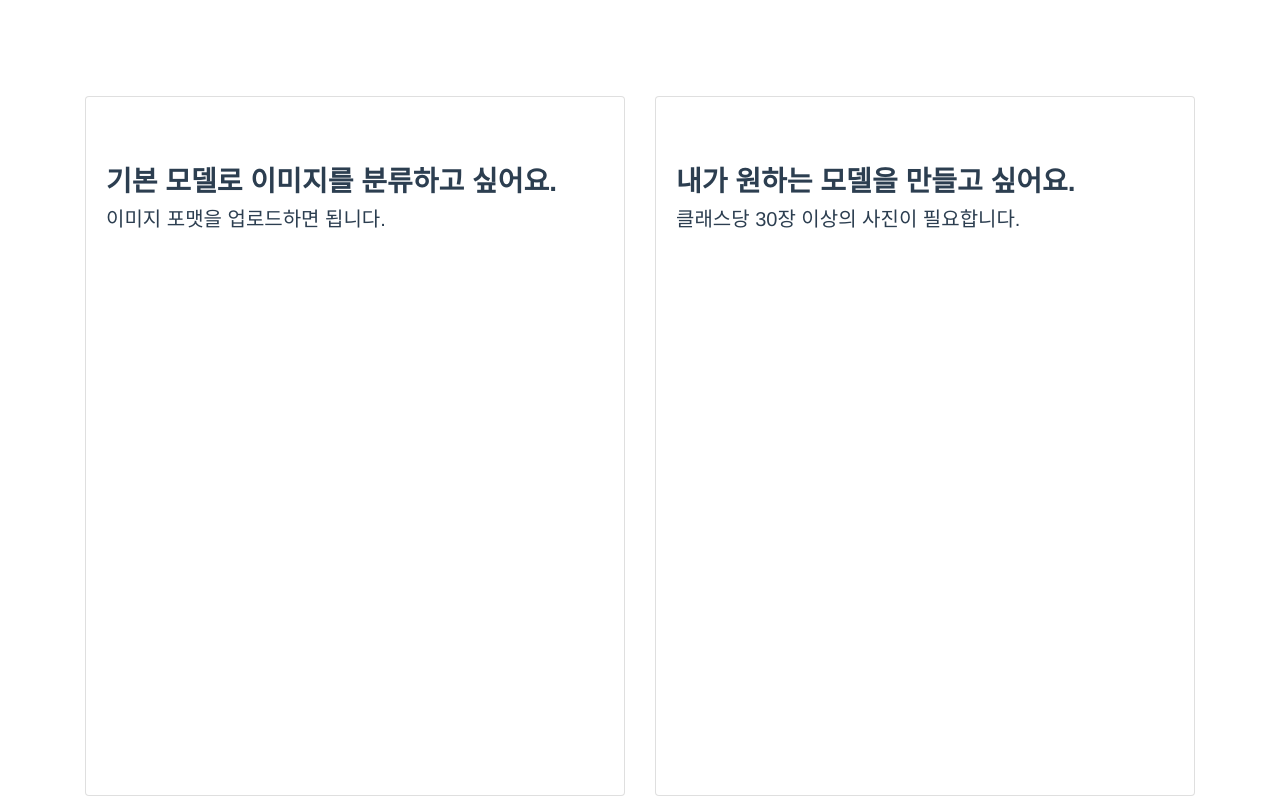
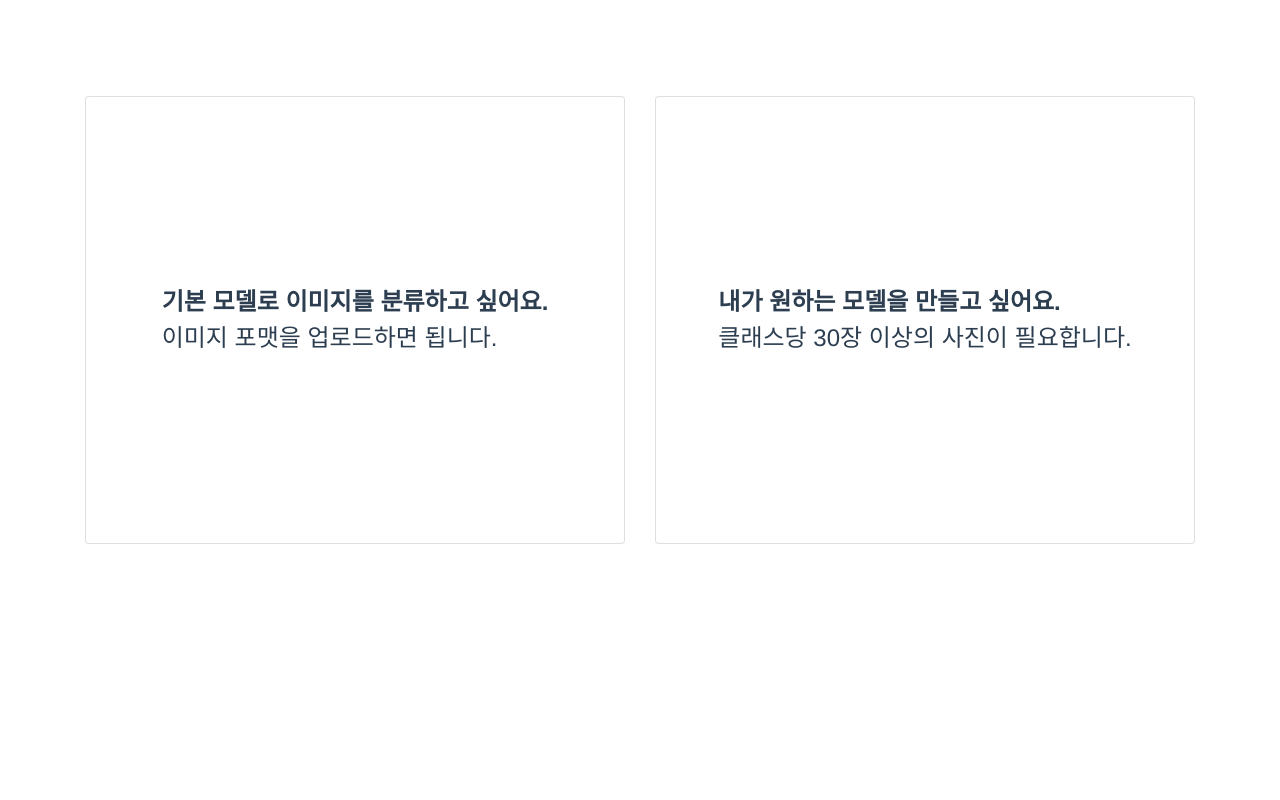
Before and after one commit to dnfwlxo11/everyCanAI, a Vue app in the folder client/: page / in a window 1280 px wide. Built offline with nearby package versions, Linux system fonts and the light colour scheme.

Commit message:
edit: layout bug fixed

```diff
--- a/client/package.json
+++ b/client/package.json
@@ -7,6 +7,7 @@
     "build": "vue-cli-service build"
   },
   "dependencies": {
+    "axios": "^0.24.0",
     "core-js": "^3.6.5",
     "vue": "^2.6.11",
     "vue-router": "^3.2.0"
--- a/client/src/views/Home.vue
+++ b/client/src/views/Home.vue
@@ -1,20 +1,20 @@
 <template>
   <div class="home">
-    <div class="container pt-5 pb-5 mt-5 mb-5">
-      <div class="row">
-        <div class="col-md-6">
-          <div class="card basic" @click="$router.push({path: 'inference'})">
-            <div class="card-body text-left mt-5">
-              <h3><strong>기본 모델로 이미지를 분류하고 싶어요.</strong></h3>
-              <h5>이미지 포맷을 업로드하면 됩니다.</h5>
+    <div class="container pt-5 pb-5 mt-5 mb-5 h-100">
+      <div class="row h-100">
+        <div class="col-md-6 mb-3">
+          <div class="card d-flex align-items-center justify-content-center basic" @click="$router.push({path: 'inference'})">
+            <div class="text-left">
+              <strong>기본 모델로 이미지를 분류하고 싶어요.</strong><br>
+              이미지 포맷을 업로드하면 됩니다.
             </div>
           </div>
         </div>
         <div class="col-md-6">
-          <div class="card custom" @click="$router.push({path: 'train'})">
-            <div class="card-body text-left mt-5">
-              <h3><strong>내가 원하는 모델을 만들고 싶어요.</strong></h3>
-              <h5>클래스당 30장 이상의 사진이 필요합니다.</h5>
+          <div class="card d-flex align-items-center justify-content-center  custom" @click="$router.push({path: 'train'})">
+            <div class="text-left">
+              <strong>내가 원하는 모델을 만들고 싶어요.</strong><br>
+              클래스당 30장 이상의 사진이 필요합니다.
             </div>
           </div>
         </div>
@@ -33,7 +33,8 @@ export default {
 
 <style>
   .basic, .custom {
-    min-height: 700px;
+    height: 35vw;
+    font-size: 1.5rem;
   }
 </style>
 pt>
--- a/client/src/views/train/train.vue
+++ b/client/src/views/train/train.vue
@@ -1,6 +1,6 @@
 <template>
     <div id="train">
-        <div class="btn-group btn-group-toggle" data-toggle="buttons">
+        <div class="btn-group btn-group-toggle mt-3" data-toggle="buttons">
             <label class="btn btn-outline-primary active">
                 <input type="radio" name="options" id="option1" checked> 로컬
             </label>
@@ -9,17 +9,20 @@
             </label>
         </div>
         <local v-if="mode=='local'"></local>
+        <cam v-else></cam>
     </div>
 </template>
 
 <script>
 import Local from './vues/local'
+import Cam from './vues/cam'
 
 export default {
     name: 'Train',
 
     components: {
-        Local
+        Local,
+        Cam
     },
 
     data() {
--- a/client/src/views/train/vues/local.vue
+++ b/client/src/views/train/vues/local.vue
@@ -19,9 +19,9 @@
                     </div>
                 </div>
                 <div class="mb-3">
-                    <div class="row">
-                        <div class="col-10">
-                            <div class="card" ref='files'>
+                    <div class="row h-100">
+                        <div class="col-md-10">
+                            <div class="card h-100" ref='files'>
                                 <div class="card-header pb-2">
                                     <div class="row align-items-center">
                                         <div class="col-2 text-left" @click="moveLeftClass">
@@ -33,7 +33,7 @@
                                             <i v-else class="mdi mdi-check" @click="isDisabledClass=true" @blur="isDisabledClass=true"></i>
                                         </div>
                                         <div class="col-2 text-right">
-                                            <i v-if="currIdx==classes.length-1" class="mdi mdi-folder-multiple-plus-outline mr-3" @click="addClass();moveRightClass()"></i>
+                                            <i v-if="currIdx==classes.length-1" class="mdi mdi-folder-multiple-plus-outline mr-3" @click="addClass()"></i>
                                             <i v-else class="mdi mdi-arrow-right" @click="moveRightClass()"></i>
                                             <i class="mdi mdi-delete" @click="deleteClass(currIdx)"></i>
                                         </div>
@@ -52,7 +52,7 @@
                                             <img class="upload-image" :src="file.src" :width='parseInt(cardWidth / 5) - 25'
                                                 :height='parseInt((cardWidth / 5) * 0.56)'>
                                             <div style="position: absolute;top: 0; right:0" @click="handleRemove(index)">
-                                                <i class="mdi mdi-delete"></i>
+                                                <a class="d-block" href="javascript:;"><i class="mdi mdi-delete"></i></a>
                                             </div>
                                         </div>
                                         <div style="float: left;">
@@ -62,7 +62,7 @@
                                 </div>
                             </div>
                         </div>
-                        <div class="col-2">
+                        <div class="col-md-2">
                             <div class="card">
                                 <div class="card-header pb-2">
                                     클래스 목록
@@ -104,7 +104,6 @@ export default {
 
     data() {
         return {
-            mode: 'local',
             webCam: null,
             fileList: [[]],
             cardWidth: 0,
@@ -169,7 +168,7 @@ export default {
         },
 
         moveRightClass() {
-            if (this.currIdx < this.classes.length) this.currIdx+=1
+            if (this.currIdx < this.classes.length - 1) this.currIdx+=1
         },
 
         async addFiles(files) {
@@ -181,10 +180,11 @@ export default {
                 tmpArr.push(files[i])
             }
 
-            this.fileList[this.currIdx].concat(tmpArr)
+            this.fileList[this.currIdx] = this.fileList[this.currIdx].concat(tmpArr)
         },
 
         async readFiles(files) {
+
             return new Promise((resolve, reject) => {
                 const reader = new FileReader()
                 reader.onload = async (e) => {
@@ -208,8 +208,10 @@ export default {
 
         addClass() {
             this.classes.push(`Class ${this.createNum + 1}`)
-            this.fileList.push([])
+
+            if (this.classes.length != 1) this.fileList.push([])
             this.createNum += 1
+            this.moveRightClass()
         },
 
         editClassName() {
@@ -258,7 +260,7 @@ html,
     }
 
     .mdi {
-        font-size: 24px;
+        font-size: 20px;
     }
 
     .mdi-home-outline {
--- /dev/null
+++ b/client/vue.config.js
@@ -0,0 +1,13 @@
+module.exports = {
+     // 개발 서버 설정
+     devServer: {
+        // 프록시 설정
+        proxy: {
+            // 프록시 요청을 보낼 api의 시작 부분
+            '/api': {
+                // 프록시 요청을 보낼 서버의 주소
+                target: 'http://localhost:5000'
+            }
+        }
+    }
+}
```
Also changed, not shown: 2 other files (tests, documents, lock files or other folders).
